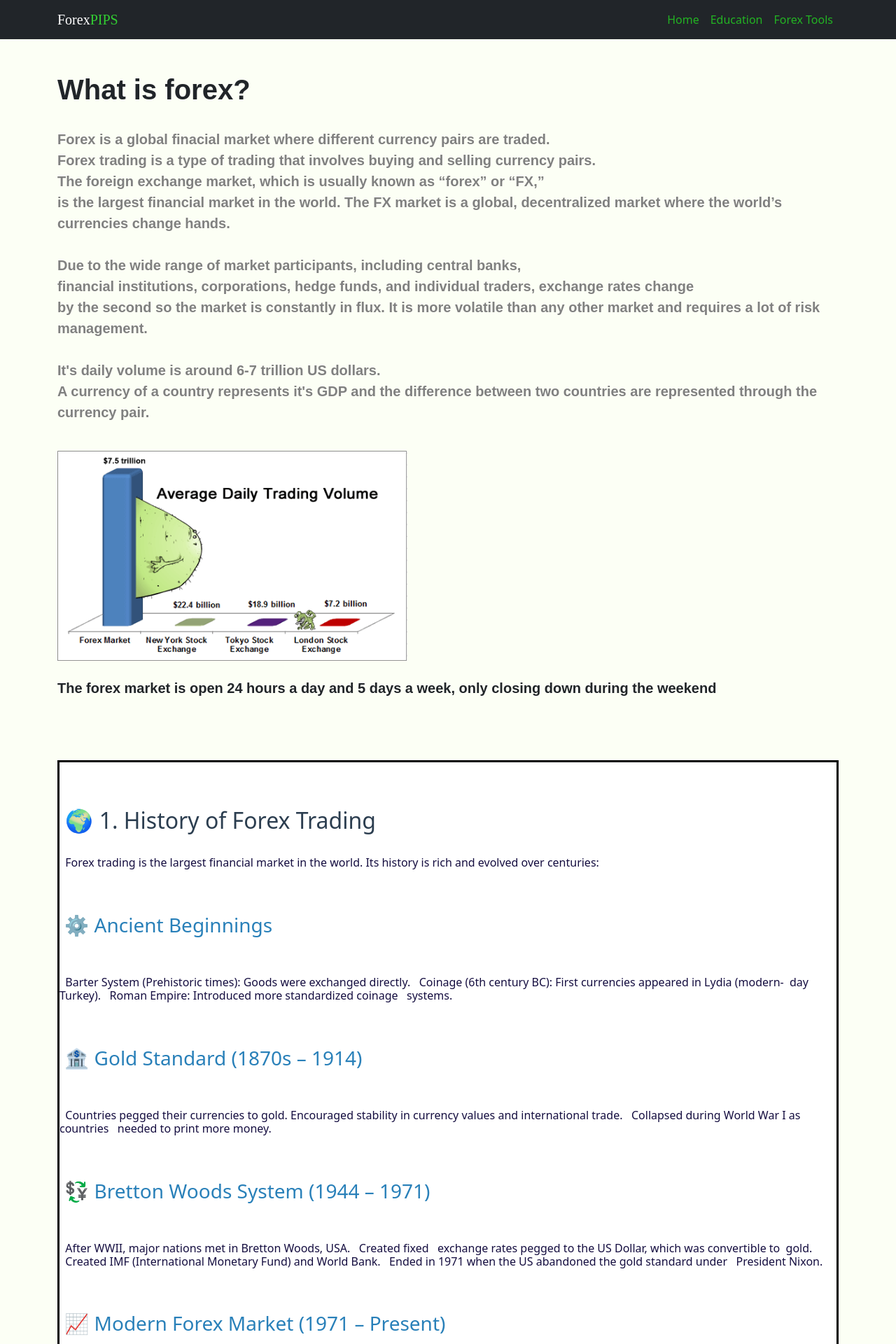
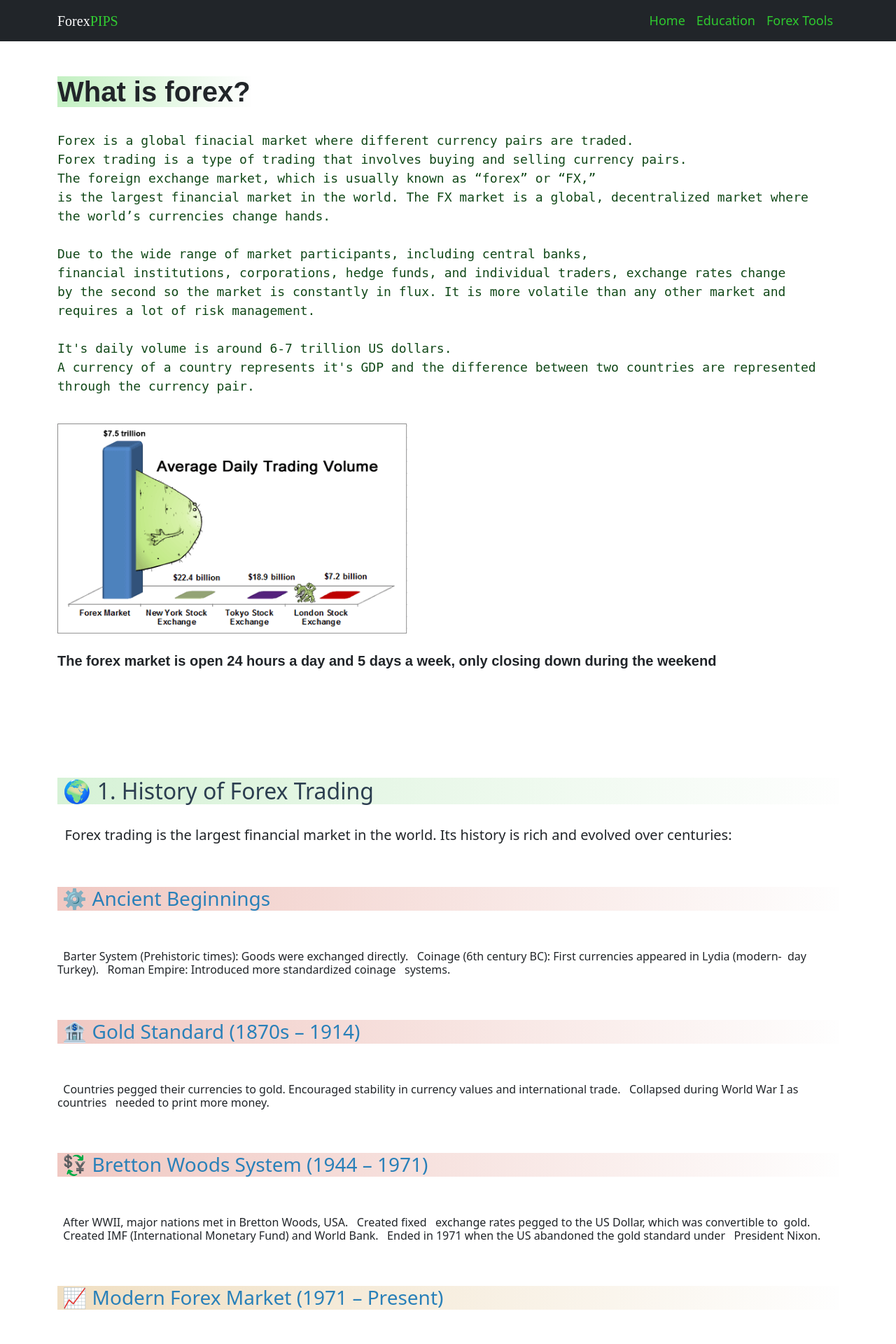
Before and after one commit to anubhavishan/forexsite, a Django app: template forexapp/templates/forexapp/whatisforex.html in a window 1280 px wide. Shown: the top 1920 px of the page at 70% size. Run offline with Django 3.2, Linux system fonts and the light colour scheme; the template is opened without the code that fills it, so the values that code supplies are empty.

Commit message:
Initial commit

```diff
--- a/forexapp/templates/forexapp/base.html
+++ b/forexapp/templates/forexapp/base.html
@@ -36,7 +36,7 @@
   <link href="https://cdn.jsdelivr.net/npm/bootstrap@5.3.0/dist/css/bootstrap.min.css" rel="stylesheet">
   <style>
     body {
-      background-color:rgb(252, 255, 245);
+      background-color:rgb(255, 255, 255);
     }
     footer {
       margin-top: 50px;
@@ -66,7 +66,8 @@
 
       <style>
   .navbar-nav .nav-link {
-    color:rgb(35, 179, 35) !important;  /* Apply green to all nav links */
+    color:rgb(47, 202, 47) !important;
+    font-size:18px;
   }
 
   .navbar-nav .nav-link:hover {
@@ -92,7 +93,7 @@
 
   <footer>
     <div class="container">
-      <p>&copy; 2025 ForexPIPS. All rights reserved.</p>
+      <p>&copy; 2025 ForexPIPS. &nbsp;&nbsp; All rights reserved.</p>
       <p>Anubhav Ishan production</p>
 
     </div>
--- a/forexapp/templates/forexapp/education.html
+++ b/forexapp/templates/forexapp/education.html
@@ -6,7 +6,7 @@
   <div class="col">
     <div class="card h-100 shadow-sm">
       <div class="card-body">
-        <h5 class="card-title"><a class="nav-link" href="/whatisforex/" style="color:black">📘 What is Forex?</a></h5>
+        <h5 class="card-title"><a class="nav-link" href="/whatisforex/" style="background-image:linear-gradient(to right,rgb(247, 218, 218),rgb(254, 254, 254));">📘 What is Forex?</a></h5>
 
         <p class="card-text">Forex is the global currency trading market. Learn its purpose, history, and how it works.</p>
       </div>
@@ -16,7 +16,7 @@
   <div class="col">
     <div class="card h-100 shadow-sm">
       <div class="card-body">
-        <h5 class="card-title"><a class="nav-link" href="/currency/" style="color:black">💱 Currency Pairs</a></h5>
+        <h5 class="card-title"><a class="nav-link" href="/currency/" style="background-image:linear-gradient(to right,rgb(247, 218, 218),rgb(254, 254, 254));">💱 Currency Pairs</a></h5>
         <p class="card-text">Understand base and quote currencies, major/minor pairs, and their importance in trading.</p>
       </div>
     </div>
--- a/forexapp/templates/forexapp/whatisforex.html
+++ b/forexapp/templates/forexapp/whatisforex.html
@@ -3,8 +3,8 @@
 {% block content %}
 <div>
     <h1 style="font-family:sans-serif; font-weight: bold ; font-size: 20px">
-      <span style="font-size: 40px">  What is forex? </span><br></h1><br>
-      <p style="font-family:sans-serif; font-weight: bold ; font-size: 20px; color:grey">
+      <span style="font-size: 40px; background-image:linear-gradient(to right,rgb(195, 240, 194),rgb(254, 254, 254));">  What is forex? </span><br></h1><br>
+      <p  style="font-family:monospace;  font-size: 18px; color:rgb(18, 73, 25)">
         Forex is a global finacial market where different currency pairs are traded.<br>
         Forex trading is a type of trading that involves buying and selling currency pairs.<br>
         The foreign exchange market, which is usually known as “forex” or “FX,” <br>
@@ -12,10 +12,10 @@
         The FX market is a global, decentralized market where the world’s currencies change hands.&nbsp;<br>
         <br>
 
-        <span style="color: grey">Due to the wide range of market participants, including central banks,<br>
+        Due to the wide range of market participants, including central banks,<br>
              financial institutions, corporations, hedge funds, and individual traders, exchange rates change<br>
               by the second so the market is constantly in flux.
-        It is more volatile than any other market and requires a lot of risk management.<br></span><br>
+        It is more volatile than any other market and requires a lot of risk management.<br><br>
 
         It's daily volume is around 6-7 trillion US dollars.<br>
         A currency of a country represents it's GDP and the difference between two countries are represented through the currency pair.<br>
@@ -50,34 +50,34 @@
       margin-left: 20px;
     }
     .section {
-      background:rgb(225, 239, 224);
-      padding: 20px;
-      border-radius: 12px;
+      background:rgb(211, 247, 209);
+      padding:13px;
+
       box-shadow: 0 2px 10px rgba(0, 0, 0, 0.05);
       margin-bottom: 30px;
     }
   </style>
 
 
-<div style="border:3px solid black; color:rgb(21, 14, 64); width: 100%; background-color:white;"><br>
-    <h2>&nbsp;🌍 1. History of Forex Trading</h2>
-&nbsp;<h6>&nbsp;&nbsp;Forex trading is the largest financial market in the world. Its history is rich and evolved over centuries:</h6><br>
+<div style= " font-familycolor:rgb(21, 14, 64); width: 100%; background-color:white;"><br>
+    <h2  style="background-image:linear-gradient(to right,rgb(214, 242, 214),rgb(254, 254, 254));">&nbsp;🌍 1. History of Forex Trading</h2><br>
+<h5>&nbsp;&nbsp;Forex trading is the largest financial market in the world. Its history is rich and evolved over centuries:</h5><br>
 
-<h3>&nbsp;⚙️ Ancient Beginnings</h3><br>
+<h3  style="background-image:linear-gradient(to right,rgb(240, 200, 194),rgb(254, 254, 254));">&nbsp;⚙️ Ancient Beginnings</h3><br>
 &nbsp;<h6>&nbsp;&nbsp;Barter System (Prehistoric times): Goods were exchanged directly.
 
 &nbsp;&nbsp;Coinage (6th century BC): First currencies appeared in Lydia (modern-&nbsp;&nbsp;day Turkey).
 
 &nbsp;&nbsp;Roman Empire: Introduced more standardized coinage &nbsp;&nbsp;systems.</h6><br>
 
-<h3>&nbsp;🏦 Gold Standard (1870s – 1914)</h3><br>
+<h3 style="background-image:linear-gradient(to right,rgb(240, 200, 194),rgb(254, 254, 254));">&nbsp;🏦 Gold Standard (1870s – 1914)</h3><br>
 &nbsp;<h6>&nbsp;&nbsp;Countries pegged their currencies to gold.
 
 Encouraged stability in  currency values and international trade.
 
 &nbsp;&nbsp;Collapsed during World War I as countries &nbsp;&nbsp;needed to print more money.</h6><br>
 
-<h3>&nbsp;💱 Bretton Woods System (1944 – 1971)</h3><br>
+<h3 style="background-image:linear-gradient(to right,rgb(240, 200, 194),rgb(254, 254, 254));">&nbsp;💱 Bretton Woods System (1944 – 1971)</h3><br>
 &nbsp;<h6>&nbsp;&nbsp;After WWII, major nations met in Bretton Woods, USA.
 
 &nbsp;&nbsp;Created fixed &nbsp;&nbsp;exchange rates pegged to the US Dollar, which was convertible&nbsp;to&nbsp;&nbsp;gold.
@@ -86,7 +86,7 @@ Encouraged stability in  currency values and international trade.
 
 &nbsp;&nbsp;Ended in 1971 when the US abandoned the gold standard under &nbsp;&nbsp;President Nixon.</h6><br>
 
-<h3>&nbsp;📈 Modern Forex Market (1971 – Present)</h3><br>
+<h3 style="background-image:linear-gradient(to right,rgb(240, 223, 194),rgb(254, 254, 254));">&nbsp;📈 Modern Forex Market (1971 – Present)</h3><br>
 &nbsp;<h6>&nbsp;&nbsp;Floating Exchange Rates: Currencies now fluctuate freely.
 
 Electronic Trading began in the 1990s, allowing individuals to trade forex online.
```
